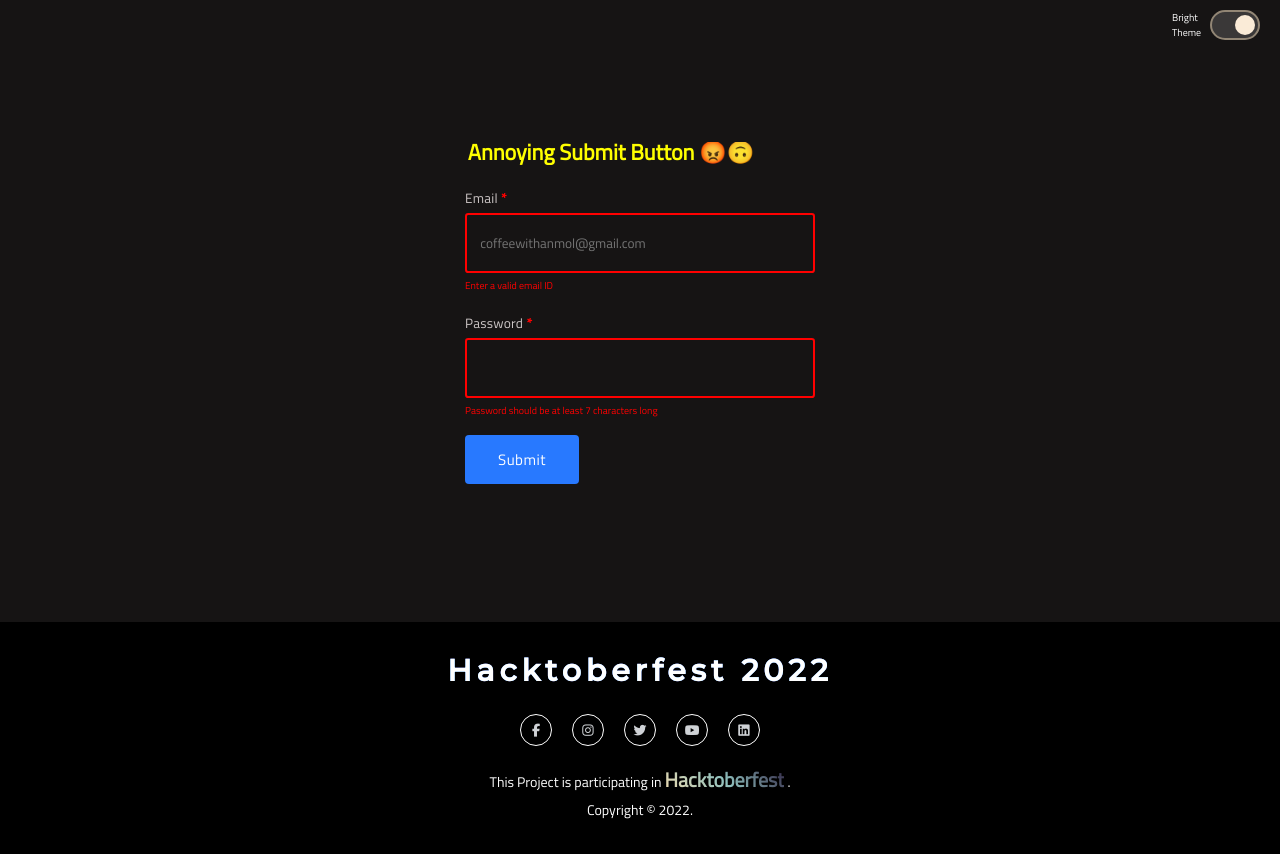
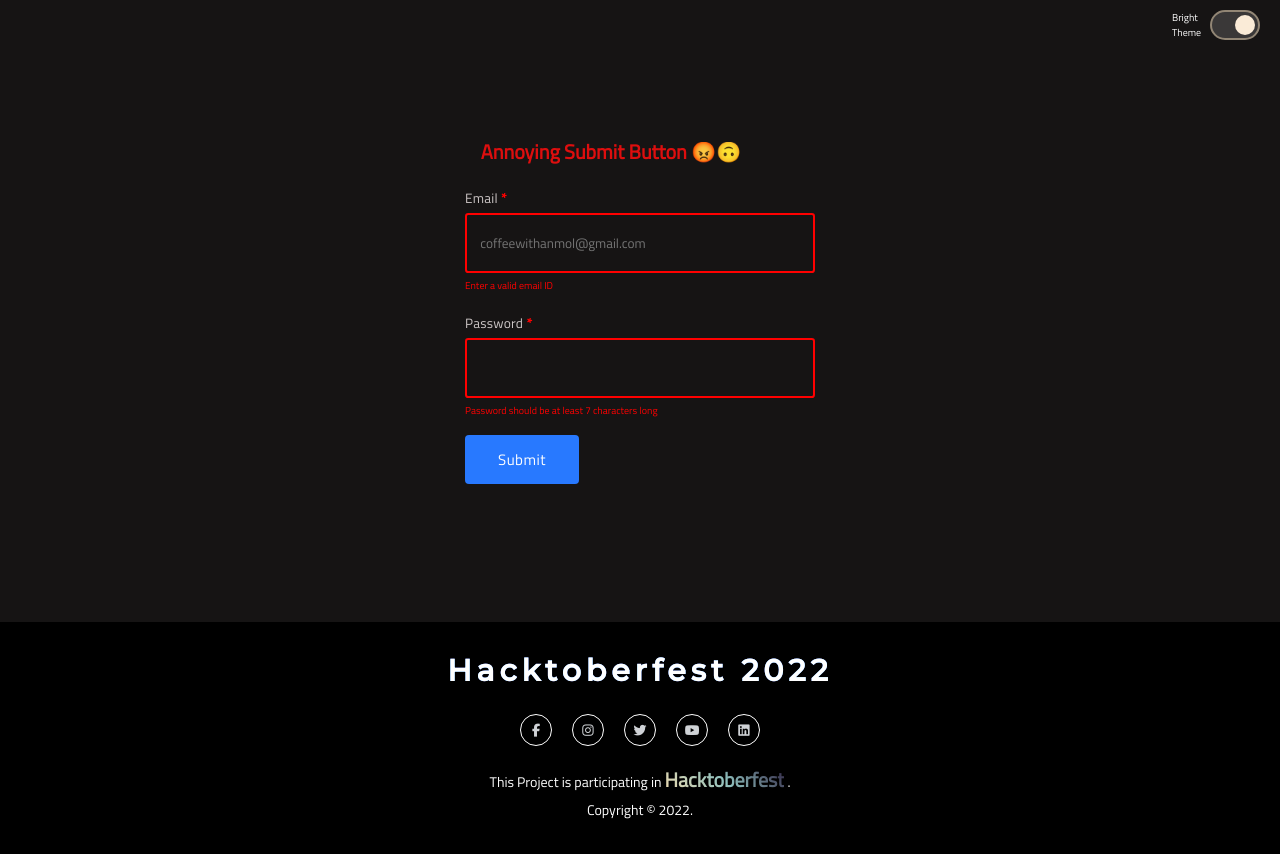
Before and after one commit to fineanmol/Annoying-submit-button, a React (Create React App) app: page / in a window 1280 px wide. Built offline with nearby package versions, Linux system fonts and the light colour scheme.

Commit message:
Enhanced the hover effect by adding Changing colour text

```diff
--- a/src/App.css
+++ b/src/App.css
@@ -168,7 +168,7 @@ body {
   display: block;
 
   /*  Set same font-size and line height  */
-  font-size: 22px;
+  font-size: 20px;
   line-height: 20px;
   color: yellow;
   transition: transform 0.4s ease;
@@ -182,7 +182,18 @@ body {
   transform-origin: left center;
   transform: rotate(20deg);
 }
-
+.hover {
+  color: #0000;
+  background:
+    linear-gradient(90deg,#e0d60c 50%,rgb(222, 14, 14) 0)
+    var(--_p,100%)/200% no-repeat;
+  -webkit-background-clip: text;
+          background-clip: text;
+  transition: .4s;
+}
+.hover:hover {
+  --_p: 0%;
+}
 
 
 /* Hover Action*/
--- a/src/App.js
+++ b/src/App.js
@@ -46,8 +46,8 @@ function App() {
         <a href="#" className="link">
           <span className="mask">
             <div className="link-container">
-              <span className="link-title1 title">Annoying Submit Button 😡🙃</span>
-              <span className="link-title2 title">Annoying Submit Button 😡🙃</span>
+              <span className="link-title1 title"><span className="hover">Annoying Submit Button</span> 😡🙃</span>
+              <span className="link-title2 title"><span className="hover">Annoying Submit Button</span> 😡🙃</span>
             </div>
           </span>
         </a>
```
Also changed, not shown: 1 other file (tests, documents, lock files or other folders).
